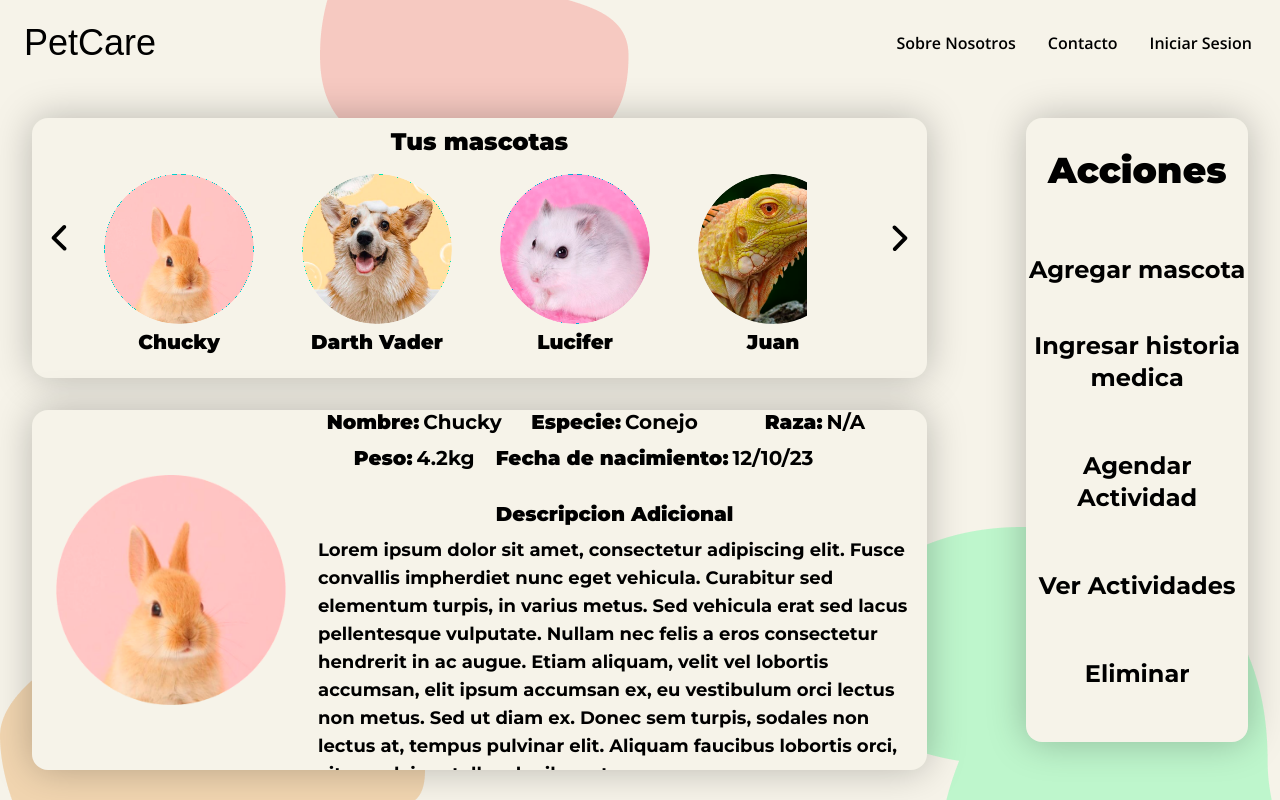
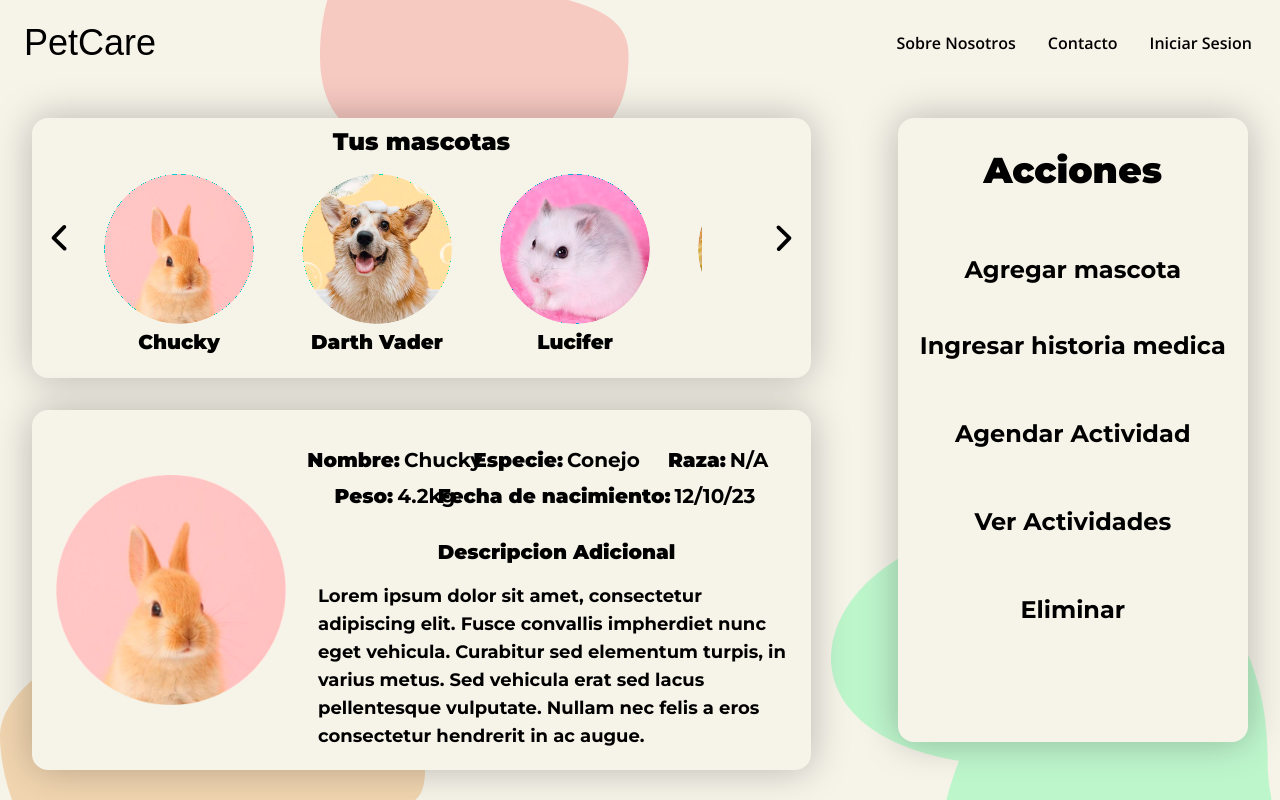
Before and after one commit to No-Country/C14-53-T-NODE-REACT, a React (Vite) app in the folder frontend-nocountry/app-mascotas/: page /mypets in a window 1280 px wide. Built offline with nearby package versions, Linux system fonts and the light colour scheme; a web font is replaced by a local one.

Commit message:
adjusted gap for description

```diff
--- a/frontend-nocountry/app-mascotas/src/components/modals/AddPetModal.tsx
+++ b/frontend-nocountry/app-mascotas/src/components/modals/AddPetModal.tsx
@@ -130,6 +130,7 @@ const AddPetModal: React.FC<ModalProps> = ({ isVisible, onClose }) => {
               <textarea
                 className="overflow-hidden   rounded  w-[90%] h-24 p-4 px-3 mb-2 lg:mb-auto focus:outline-none"
                 id="descripcion-input"
+                maxLength={300}
               />
 
             </div>
--- a/frontend-nocountry/app-mascotas/src/pages/MyPets.tsx
+++ b/frontend-nocountry/app-mascotas/src/pages/MyPets.tsx
@@ -56,7 +56,7 @@ export const MyPets = () => {
 
             <img className="w-[100px] h-[100px] lg:w-[180px] lg:h-[180px] xl:h-[230px] xl:w-[230px] lg:ml-6 " src="./img/Chucky.png" alt="selected-pet-image" />
             <div className="flex flex-col xl:gap-3">
-              <div className="grid grid-cols-3 place-items-center m-4 gap-2  text-[10px] lg:text-sm xl:text-xl">
+              <div className="grid grid-cols-3 place-items-center m-4 gap-2  text-[10px] md:text-sm xl:text-xl">
 
                 <div className="flex gap-1">
                   <h2 className="font-black">Nombre:</h2>
@@ -83,10 +83,10 @@ export const MyPets = () => {
                 </div>
               </div>
 
-              <div className="flex flex-col items-center">
+              <div className="flex flex-col items-center gap-2">
 
                 <h2 className="text-[12px] font-black md:text-sm xl:text-xl">Descripcion Adicional</h2>
-                <p className="text-[10px] md:text-sm px-4 font-[700] mt-2 xl:text-lg">Lorem ipsum dolor sit amet, consectetur adipiscing elit. Fusce convallis impherdiet nunc eget vehicula. Curabitur sed elementum turpis, in varius metus. Sed vehicula erat sed lacus pellentesque vulputate. Nullam nec felis a eros consectetur hendrerit in ac augue. Etiam aliquam, velit vel lobortis accumsan, elit ipsum accumsan ex, eu vestibulum orci lectus non metus. Sed ut diam ex. Donec sem turpis, sodales non lectus at, tempus pulvinar elit. Aliquam faucibus lobortis orci, vitae pulvinar tellus dapibus et.</p>
+                <p className="text-[10px] md:text-sm px-4 font-[700] mt-2  xl:text-lg">Lorem ipsum dolor sit amet, consectetur adipiscing elit. Fusce convallis impherdiet nunc eget vehicula. Curabitur sed elementum turpis, in varius metus. Sed vehicula erat sed lacus pellentesque vulputate. Nullam nec felis a eros consectetur hendrerit in ac augue. </p>
               </div>
 
 
@@ -103,7 +103,7 @@ export const MyPets = () => {
               <img src="./img/addpet.svg" alt="add-pet-button" />
             </button>
             <button>
-              <img src="./img/addhistory.svg" alt="add-task-button" />
+              <img src="./img/addhistory.svg" alt="add-history-button" />
             </button>
             <button>
               <img src="./img/seetasks.svg" alt="see-tasks-button" />
```
